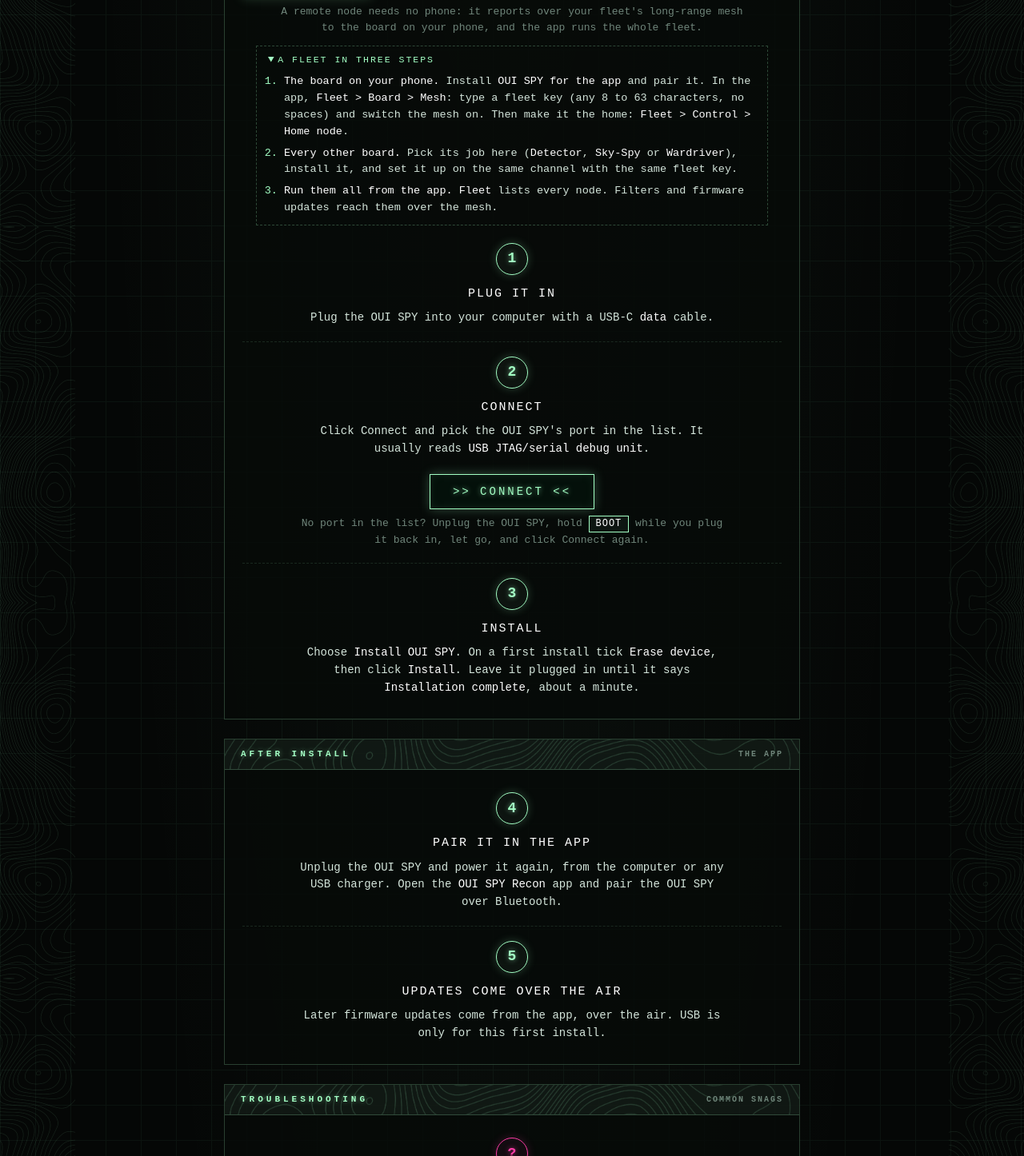
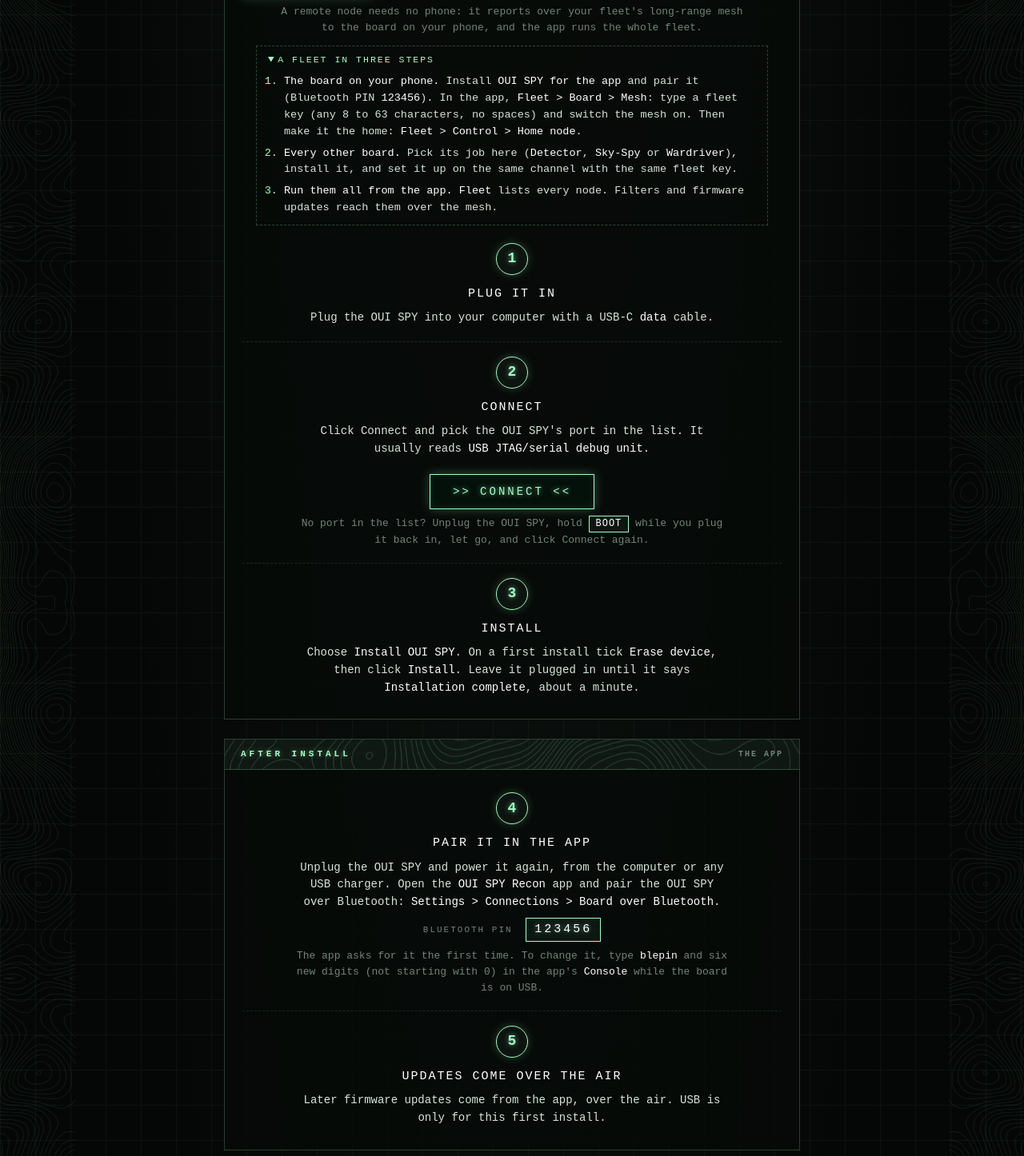
Before and after one commit to colonelpanichacks/oui-spy-recon-app, a plain HTML site: page flasher/index.html in a window 1280 px wide. Shown: the part 1126-2572 px from the top of the page at 80% size. Drawn offline with Linux system fonts and the light colour scheme; no server answers.

Commit message:
Flasher: the default Bluetooth PIN (123456) where you pair, and how to change it

```diff
--- a/flasher/index.html
+++ b/flasher/index.html
@@ -340,6 +340,9 @@
     max-width: 540px;
   }
   .step p.hint { color: var(--muted); font-size: 13px; }
+  /* the default Bluetooth PIN: easy to find, no shouting */
+  .step p.pin { color: var(--muted); font-size: 11px; letter-spacing: 2px; text-transform: uppercase; }
+  .step p.pin .kbd { margin-left: 8px; padding: 2px 10px; font-size: 15px; letter-spacing: 3px; text-shadow: 0 0 6px rgba(var(--lit-rgb), 0.5); }
 
   .kbd {
     display: inline-block;
@@ -738,7 +741,7 @@
     <details class="fleet-how" open>
       <summary>A fleet in three steps</summary>
       <ol>
-        <li><b>The board on your phone.</b> Install <b>OUI SPY for the app</b> and pair it. In the app, <b>Fleet &gt; Board &gt; Mesh</b>: type a fleet key (any 8 to 63 characters, no spaces) and switch the mesh on. Then make it the home: <b>Fleet &gt; Control &gt; Home node</b>.</li>
+        <li><b>The board on your phone.</b> Install <b>OUI SPY for the app</b> and pair it (Bluetooth PIN <b>123456</b>). In the app, <b>Fleet &gt; Board &gt; Mesh</b>: type a fleet key (any 8 to 63 characters, no spaces) and switch the mesh on. Then make it the home: <b>Fleet &gt; Control &gt; Home node</b>.</li>
         <li><b>Every other board.</b> Pick its job here (<b>Detector</b>, <b>Sky-Spy</b> or <b>Wardriver</b>), install it, and set it up on the same channel with the same fleet key.</li>
         <li><b>Run them all from the app.</b> <b>Fleet</b> lists every node. Filters and firmware updates reach them over the mesh.</li>
       </ol>
@@ -830,7 +833,9 @@
     <div class="step">
       <div class="n">4</div>
       <h3>Pair it in the app</h3>
-      <p>Unplug the OUI SPY and power it again, from the computer or any USB charger. Open the <b>OUI SPY Recon</b> app and pair the OUI SPY over Bluetooth.</p>
+      <p>Unplug the OUI SPY and power it again, from the computer or any USB charger. Open the <b>OUI SPY Recon</b> app and pair the OUI SPY over Bluetooth: <b>Settings &gt; Connections &gt; Board over Bluetooth</b>.</p>
+      <p class="pin">Bluetooth PIN <span class="kbd">123456</span></p>
+      <p class="hint">The app asks for it the first time. To change it, type <b>blepin</b> and six new digits (not starting with 0) in the app's <b>Console</b> while the board is on USB.</p>
     </div>
 
     <div class="step">
```
